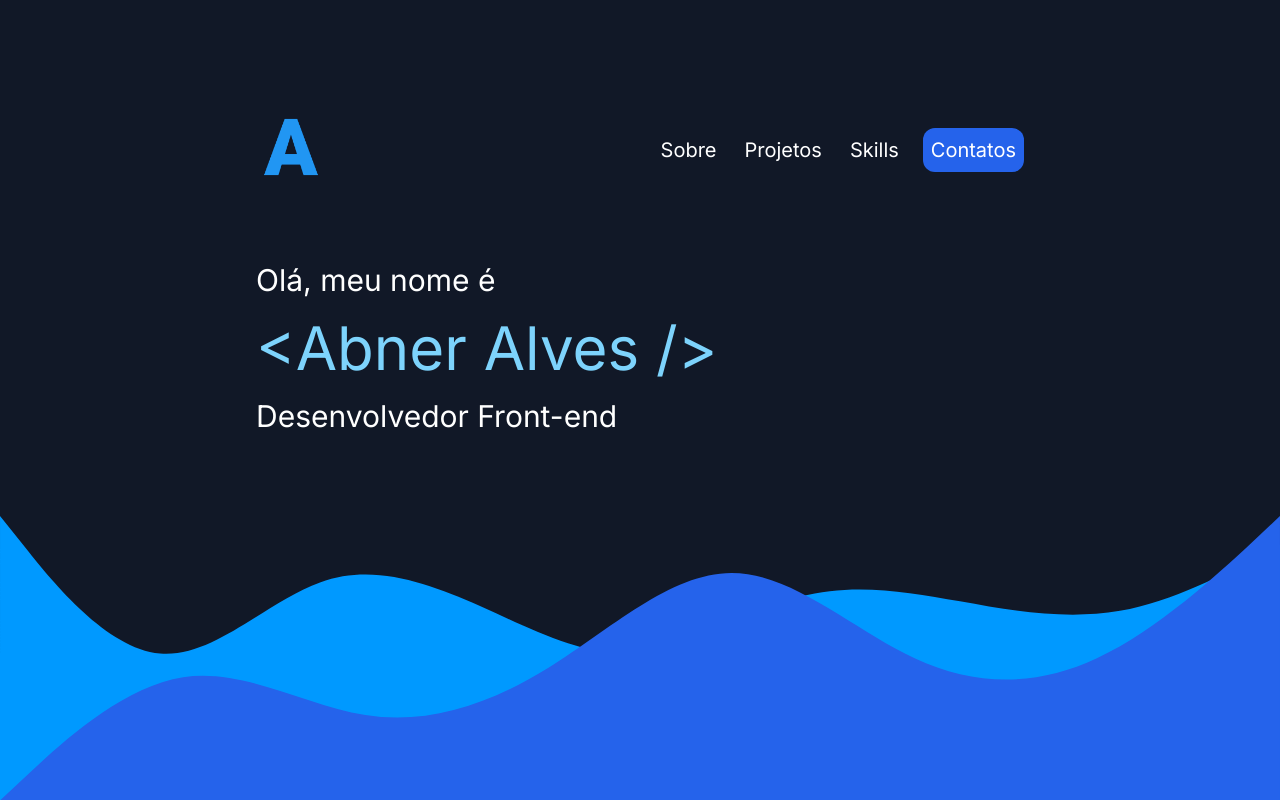
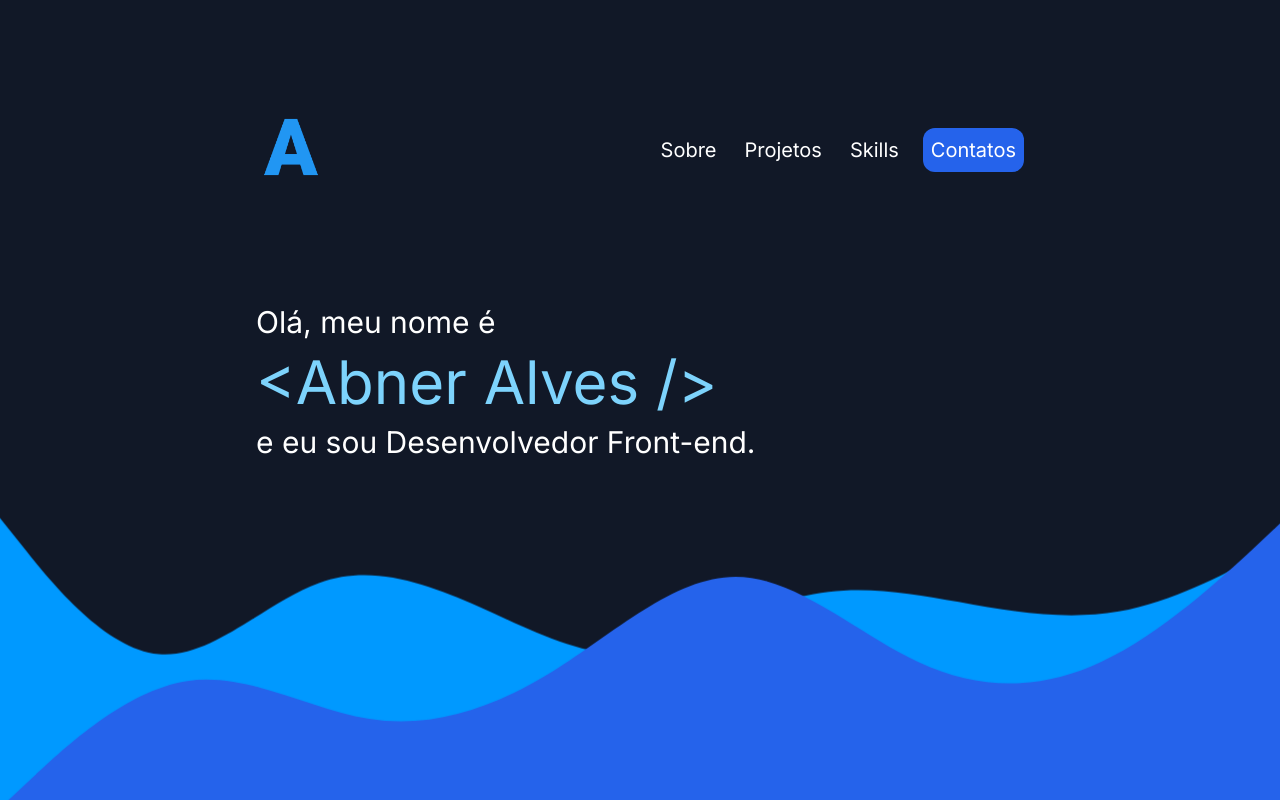
Before and after one commit to abneeralves/Portfolio, a Next.js app: page / in a window 1280 px wide. Built offline with nearby package versions, Linux system fonts and the light colour scheme.

Commit message:
Adicionando Animação

```diff
--- a/src/app/globals.css
+++ b/src/app/globals.css
@@ -13,11 +13,11 @@ header {
     right: 0;
 }
 
-.Icone2 {
-    animation: movaIcone2 4s ease-in-out infinite alternate
+.onda1 {
+    animation: movaOnda1 4s ease-in-out infinite alternate
 }
 
-@keyframes movaIcone2 {
+@keyframes movaOnda1 {
     from {
         transform: translate(15px, 15px)
     }
@@ -26,16 +26,16 @@ header {
     }
 }
 
-.Icone {
-    animation: movaIcone 2s ease-in-out infinite alternate
+.onda2 {
+    animation: movaOnda2 2s ease-in-out infinite alternate
 }
 
-@keyframes movaIcone {
+@keyframes movaOnda2 {
     from {
-        transform: translate(10px, 10px)
+        transform: translate(-10px, 5px)
     }
     to {
-        transform: translate(0, -5px)
+        transform: translate(0, 0px)
     }
 }
 
--- a/src/components/Header.tsx
+++ b/src/components/Header.tsx
@@ -42,15 +42,15 @@ const AutoHideImage: React.FC<{ src: string; alt: string }> = ({ src, alt }) =>
                 </div>
             </nav>
 
-            <div className=''>
+            <div className='flex items-center h-2/4 ml-64'>
                 <div>
-                    <p className='text-3xl mt-20 ml-64 text-white'>Olá, meu nome é</p>
-                    <h1 className="text-6xl ml-64 mr-32 mt-5 text-sky-300">&lt;Abner Alves /&gt;</h1>
-                    <p className='text-3xl ml-64 mt-5 text-white'>Desenvolvedor Front-end</p>
+                    <p className='text-3xl text-white'>Olá, meu nome é</p>
+                    <h1 className="text-6xl mt-3 text-sky-300">&lt;Abner Alves /&gt;</h1>
+                    <p className='text-3xl mt-3 text-white'>e eu sou Desenvolvedor Front-end.</p>
                 </div>
 
 
-                {/* <ul className='flex'>
+                 {/* <ul className='flex justify-end mr-56 items-center'>
 
                     <li>
                         <Image className={`filter ransition-opacity duration-1000 ${isVisible ? 'filter brightness-50' : 'filter brightness-100'}`} src={HTML} alt='' width={50} />
@@ -83,7 +83,7 @@ const AutoHideImage: React.FC<{ src: string; alt: string }> = ({ src, alt }) =>
                     <li>
                         <Image className={`invert filter brightness-50 duration-1000 ${isVisible ? 'filter brightness-50' : 'filter brightness-100'}`} src={NEXT} alt='' width={50}/>
                     </li>
-                </ul> */}
+                </ul>  */}
 
             </div>
 
--- a/src/components/Main.tsx
+++ b/src/components/Main.tsx
@@ -1,7 +1,10 @@
+import Image from 'next/image'
+import FtAbner from '../../public/FtAbner.jpg'
+
 export default function Main () {
     return (
-        <main className="flex justify-center bg-blue-600 h-full">
-            <h2 className="text-white text-5xl mt-32">Projetos</h2>
+        <main className=" flex justify-center bg-blue-600 h-full">
+            <h2 className="  text-white text-5xl mt-32">Sobre Mim</h2>
         </main>
     )
 }
```
Also changed, not shown: 1 other file (tests, documents, lock files or other folders).
